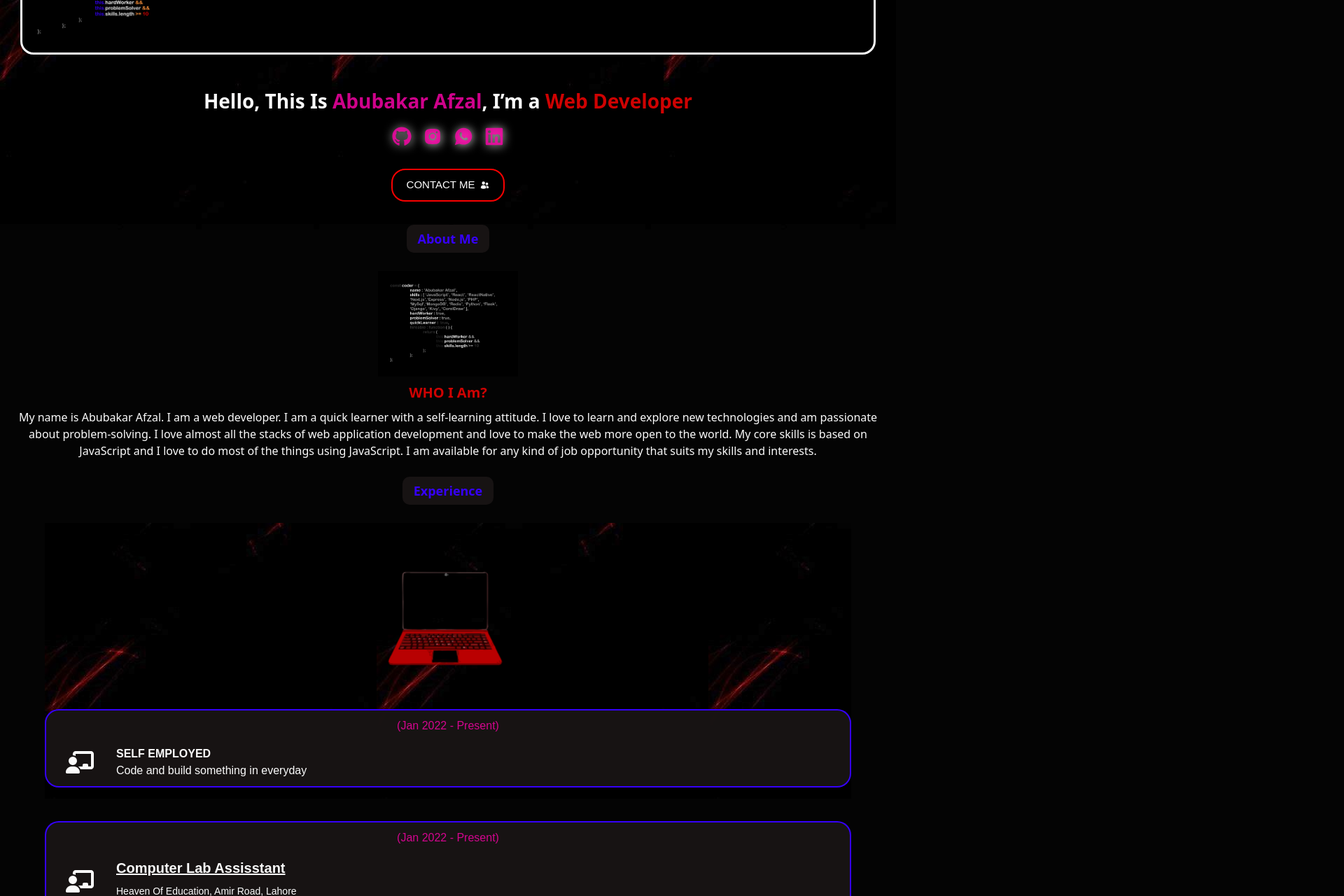
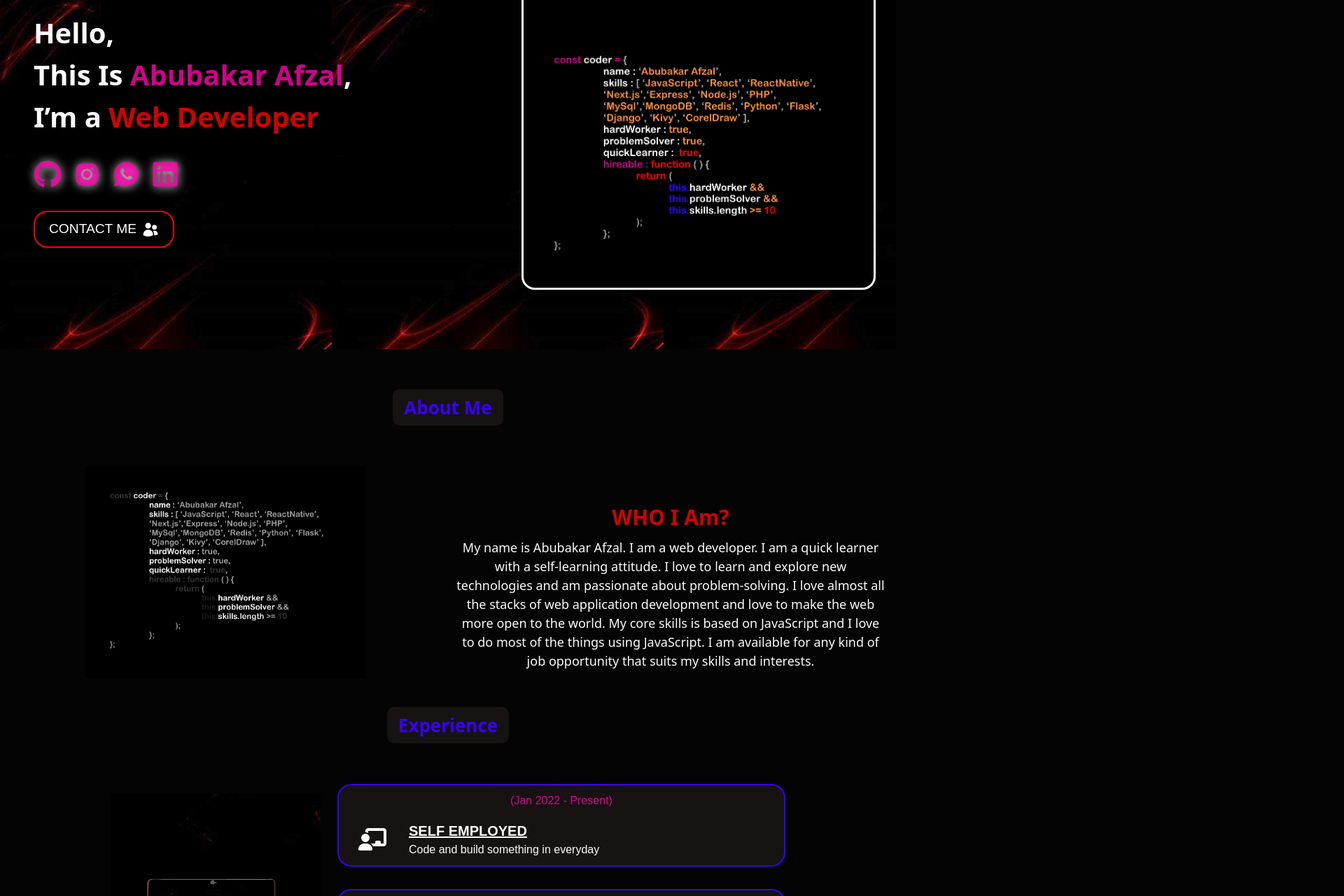
Before and after one commit to abubkar-afzal/Portfolio, a Next.js app: page /components/intro in a window 1280 px wide. Shown: the part 240-1520 px from the top of the page at 70% size, 1920 px wide, since content can reach past the window. Built offline with nearby package versions, Linux system fonts and the light colour scheme.

Commit message:
making responsive
There today I make intro, about, experience and skills page responsive today I fell so ill that's why I only make them I will complete them tomorrow as soon as possible at this point of my health I should go to bed else I will fall down to ground today  I am on short leave.

```diff
--- a/pages/components/about.js
+++ b/pages/components/about.js
@@ -5,25 +5,25 @@ import img1 from "../../public/introBlock.png";
 const About = () => {
   return (
     <>
-      <div className="sm:text-center sm:justify-items-center sm:space-y-[2rem] mx-5 mb-[2rem]">
-        <span className="text-[---bluecircleofcodeblock] bg-[---labelbg] text-[18px] font-bold p-2 rounded-[10px] px-[1rem]">
+      <div className="sm:text-center sm:justify-items-center sm:space-y-[2rem] mx-5 mb-[2rem]  mt-[4rem]">
+        <span className="text-[---bluecircleofcodeblock] bg-[---labelbg] text-[18px] font-bold p-2 rounded-[10px] px-[1rem] t:text-[24px] l:text-[26px] ll:text-[28px]">
           About Me
-        </span>
-        <div className="justify-items-center">
-          <div>
-
+        </span>   </div>
+        <div className="sm:text-center sm:justify-items-center sm:space-y-[2rem] mx-5 mb-[2rem]  mt-[4rem] justify-items-center t:grid t:grid-flow-col t:grid-cols-2 t:grid-rows-1 t:gap-x-[1.5rem] t:mx-[1rem] t:mb-[3rem] t:items-center">
+          <div className="t:col-start-1">
             <Image
               src={img1}
-              width={200}
-              height={200}
+              width={1200}
+              height={1200}
               alt="Profile Pic"
-              className="cursor-pointer hover:scale-[1.12] duration-[1s] saturate-0 hover:saturate-150"
+              className="cursor-pointer hover:scale-[1.12] duration-[1s] saturate-0 hover:saturate-150 t:w-[300px] l:w-[400px] ll:w-[500px]"
             />
           </div>
-          <div className="text-[---tlogo] font-black sm:my-2 sm:text-[20px]">
+          <div className="t:col-start-2 ">
+            <div className="text-[---tlogo] font-black sm:my-2 sm:text-[20px] t:text-[24px] l:text-[30px] ll:text-[40px]">
               WHO I Am?
             </div>
-          <div className="text-[---tw]">
+            <div className="text-[---tw] t:text-[16px] l:text-[18px] ll:text-[20px] ">
               My name is Abubakar Afzal. I am a web developer. I am a quick
               learner with a self-learning attitude. I love to learn and explore
               new technologies and am passionate about problem-solving. I love
@@ -35,6 +35,7 @@ const About = () => {
             </div>
           </div>
         </div>
+
     </>
   );
 };
--- a/pages/components/experience.js
+++ b/pages/components/experience.js
@@ -8,23 +8,25 @@ const Experience = () => {
   return (
     <>
       <div className=" sm:justify-items-center pb-[4rem]">
-        <span className="text-[---bluecircleofcodeblock] bg-[---labelbg] text-[18px] font-bold p-2 rounded-[10px] px-[1rem]">
+        <span className="text-[---bluecircleofcodeblock] bg-[---labelbg] text-[18px] font-bold p-2 rounded-[10px] px-[1rem] t:text-[24px] l:text-[26px] ll:text-[28px]">
           Experience
         </span>
-        <div className="flex flex-col space-y-[2rem]">
-            <div></div>
+        <div className="flex flex-col space-y-[2rem] t:grid t:grid-flow-col t:auto-cols-2 t:grid-rows-1 t:gap-x-[1.5rem] t:mx-[2rem] t:items-center t:mt-[2rem] t:justify-between">
+            <div className="t:hidden"></div>
 
-          <div className="sm:text-center sm:justify-items-center bg1 ">
+          <div className="sm:text-center sm:justify-items-center bg1 t:col-start-1  ">
             <div>
               <Image
                 src={laptop}
                 alt="laptop"
-                width={200}
-                height={200}
-                className={`animated`}
+                width={1200}
+                height={1200}
+                className={`animated sm:w-[200px] t:w-[250px] l:w-[300px] ll:w-[400px] mx-auto mt-[1rem]`}
               />
             </div>
-            <div className=" sm:w-[90vw] items-center space-x-2 text-center p-2 cursor-pointer border-[0.1px] rounded-[2rem] mb-[1rem] py-4 hover:scale-[1.04] neon-border-for-experince duration-[1s] bg-[---labelbg]">
+
+          </div> <div className="t:col-start-2 space-y-[2rem]">
+          <div className=" sm:w-[90vw] t:w-[50vw] items-center space-x-2 text-center p-2 cursor-pointer border-[0.1px] rounded-[2rem] mb-[1rem] py-4 hover:scale-[1.04] neon-border-for-experince duration-[1s] bg-[---labelbg]">
               <div className="text-[---pinkcircleofcodeblock]">
                 (Jan 2022 - Present)
               </div>
@@ -33,14 +35,14 @@ const Experience = () => {
                   <FaChalkboardUser className="text-[---tw] text-[40px]" />
                 </div>
                 <div className=" text-left">
-                  <div className="text-[---tw] font-bold">SELF EMPLOYED</div>
+                  <div className="text-[---tw] font-bold text-[20px] underline">SELF EMPLOYED</div>
                   <div className="text-[---tw]  ">
                     Code and build something in everyday
                   </div>
                 </div>
               </div>
             </div>
-          </div>
+
           <div
             onClick={() => {
               showLabExp(!labExp);
@@ -51,7 +53,7 @@ const Experience = () => {
             onMouseLeave={() => {
                 showLabExp(false);
             }}
-            className=" sm:w-[90vw] items-center space-x-2 text-center p-2 cursor-pointer border-[0.1px] rounded-[2rem] mb-[1rem] py-4 hover:scale-[1.04] neon-border-for-experince duration-[1s] bg-[---labelbg]"
+            className=" sm:w-[90vw] t:w-[50vw] items-center space-x-2 text-center p-2 cursor-pointer border-[0.1px] rounded-[2rem] mb-[1rem] py-4 hover:scale-[1.04] neon-border-for-experince duration-[1s] bg-[---labelbg]"
           >
             <div className="text-[---pinkcircleofcodeblock]">(Jan 2022 - Present)</div>
             <div className="flex space-x-[2rem] items-center mt-[1rem]">
@@ -102,7 +104,7 @@ const Experience = () => {
             onMouseLeave={() => {
                 showTecExp(false);
             }}
-            className=" sm:w-[90vw] items-center space-x-2 text-center p-2 cursor-pointer border-[0.1px] rounded-[2rem] mb-[1rem] py-4 hover:scale-[1.04] neon-border-for-experince duration-[1s] bg-[---labelbg]"
+            className=" sm:w-[90vw] t:w-[50vw] items-center space-x-2 text-center p-2 cursor-pointer border-[0.1px] rounded-[2rem] mb-[1rem] py-4 hover:scale-[1.04] neon-border-for-experince duration-[1s] bg-[---labelbg]"
           >
             <div className="text-[---pinkcircleofcodeblock]">(Jan 2022 - Present)</div>
             <div className="flex space-x-[2rem] items-center mt-[1rem]">
@@ -143,7 +145,7 @@ const Experience = () => {
               </>
             ) : null}
           </div>
-        </div>
+        </div></div>
       </div>
     </>
   );
--- a/pages/components/intro.js
+++ b/pages/components/intro.js
@@ -1,6 +1,6 @@
 import Image from "next/image";
 import React from "react";
-import codeBlock from '../../public/introBlock.png'
+import codeBlock from "../../public/introBlock.png";
 import { FaGithub } from "react-icons/fa";
 import { AiFillInstagram } from "react-icons/ai";
 import { IoLogoWhatsapp } from "react-icons/io";
@@ -9,36 +9,75 @@ import { HiUsers } from "react-icons/hi2";
 import Link from "next/link";
 
 const Intro = () => {
-    return ( <><div className="bg1 py-2 sm:grid sm:grid-flow-row sm:grid-cols-1 sm:grid-rows-1">
-             <div className="mx-[2rem] mb-[2rem] rounded-[1rem] sm:w-auto sm:h- outline-[---borderofcodeblock] outline cursor-pointer hover:scale-[1.08] duration-[2s] bg-black">
+  return (
+    <>
+      <div className="bg1 py-2 sm:grid sm:grid-flow-row sm:grid-cols-1 sm:grid-rows-1 t:grid t:grid-flow-col t:auto-cols-max t:grid-rows-1 t:pt-[20vh] t:pb-[7vh] l:pt-[15vh] ll:pt-[10vh] ll:pb-0">
+        <div className="t:col-start-2 mx-[2rem] mb-[2rem] rounded-[1rem] sm:w-auto  outline-[---borderofcodeblock] outline cursor-pointer hover:scale-[1.08] duration-[2s] bg-black">
           <div className="mx-auto mt-[4px] border-b-2 border-[---borderofcodeblock] ">
             <div className="flex p-2 ml-2 space-x-4">
-                    <div className="w-[1rem] h-[1rem] rounded-full bg-[---redcircleofcodeblock]"></div>
-                    <div className="w-[1rem] h-[1rem] rounded-full bg-[---pinkcircleofcodeblock]"></div>
-                    <div className="w-[1rem] h-[1rem] rounded-full bg-[---bluecircleofcodeblock]"></div>
+              <div className="w-[1rem] h-[1rem] l:w-[1.2rem] l:h-[1.2rem] ll:w-[1.5rem] ll:h-[1.5rem] rounded-full bg-[---redcircleofcodeblock]"></div>
+              <div className="w-[1rem] h-[1rem] l:w-[1.2rem] l:h-[1.2rem] ll:w-[1.5rem] ll:h-[1.5rem] rounded-full bg-[---pinkcircleofcodeblock]"></div>
+              <div className="w-[1rem] h-[1rem] l:w-[1.2rem] l:h-[1.2rem] ll:w-[1.5rem] ll:h-[1.5rem] rounded-full bg-[---bluecircleofcodeblock]"></div>
             </div>
           </div>
 
-            <div className="w-[250px]">
-               <Image src={codeBlock} alt="codeBlock" width={300} height={300} className="mt-[1rem]"/>
+          <div className="w-[250px] t:w-[400px] l:w-[500px] ll:w-[700px] t:mt-[4rem] l:mt-[3rem] ll:mt-[1rem]">
+            <Image
+              src={codeBlock}
+              alt="codeBlock"
+              width={1200}
+              height={1200}
+              className="mt-[1rem]"
+            />
           </div>
         </div>
-            <div className="mx-4 sm:text-center mt-[1rem]">
-                <span className="text-[---tw] sm:text-[28px] font-black  ">Hello, </span>
-                <span className="text-[---tw] sm:text-[28px] font-black  ">This Is <a className="text-[---introtextofabubakar] sm:text-[28px] font-black  cursor-pointer hover:scale-[1.12] duration-[1s]">Abubakar Afzal</a>, </span>
-                <span className="text-[---tw] sm:text-[28px] font-black  ">I&rsquo;m a <span className="text-[---tlogo] sm:text-[28px] font-black cursor-pointer hover:scale-[1.12] duration-[1s] ">Web Developer</span> </span>
+        <div className="t:col-start-1 t:content-center t:ml-[2rem]">
+        <div className="mx-4 sm:text-center t:text-left mt-[1rem]">
+          <span className="text-[---tw] sm:text-[28px] t:text-[32px] l:text-[40px] ll:text-[50px]  font-black  ">
+            Hello,{" "}
+          </span><br />
+          <span className="text-[---tw] sm:text-[28px] t:text-[32px] l:text-[40px] ll:text-[50px]  font-black  ">
+            This Is{" "}
+            <a className="text-[---introtextofabubakar] sm:text-[28px]  t:text-[32px] l:text-[40px] ll:text-[50px] font-black  cursor-pointer hover:scale-[1.12] duration-[1s]">
+              Abubakar Afzal
+            </a>
+            ,{" "}
+          </span><br />
+          <span className="text-[---tw] sm:text-[28px] t:text-[32px] l:text-[40px] ll:text-[50px]  font-black  ">
+            I&rsquo;m a{" "}
+            <span className="text-[---tlogo] sm:text-[28px] t:text-[32px] l:text-[40px] ll:text-[50px]  font-black cursor-pointer hover:scale-[1.12] duration-[1s] ">
+              Web Developer
+            </span>{" "}
+          </span>
         </div>
 
-            <div className="flex space-x-4 mt-[1rem] justify-center">
-            <Link href={`https://github.com/abubkar-afzal`}><FaGithub className="text-[---pinkcircleofcodeblock] text-[28px] cursor-pointer hover:scale-[1.2] hover:text-[---gh] DropShadow duration-[0.5s]"/></Link>
-                <Link href={`https://www.instagram.com/mr.syco.1?igsh=MWdmYXlsamozMDd0dw==`}><AiFillInstagram className="text-[---pinkcircleofcodeblock] text-[28px] cursor-pointer hover:scale-[1.2] hover:text-[---ig] DropShadow duration-[0.5s]"/>
-                </Link><Link href={`https://wa.me/send?phone=923270972423&text=How Can I Surve You ?`}> <IoLogoWhatsapp className="text-[---pinkcircleofcodeblock] text-[28px] cursor-pointer hover:scale-[1.2] hover:text-[---wa] DropShadow duration-[0.5s]"/> </Link>
-                <Link href={`/`}><FaLinkedin className="text-[---pinkcircleofcodeblock] text-[28px] cursor-pointer hover:scale-[1.2] hover:text-[---ln] DropShadow duration-[0.5s]"/>
-                </Link></div>
-            <div className="justify-items-center">
-                <button  className="rounded-[2rem] mb-[2rem] text-[---tw] flex  items-center text-[15px] border-[2px] mt-[2rem]  neon-border cursor-pointer hover:scale-[1.12] duration-[3s]">CONTACT ME <HiUsers  className="text-[---tw] text-[13px]  relative ml-2"/></button>
+        <div className="flex space-x-4 mt-[1rem] t:mt-[2rem] t:justify-start t:ml-[16px] justify-center">
+          <Link href={`https://github.com/abubkar-afzal`}>
+            <FaGithub className="text-[---pinkcircleofcodeblock] text-[28px] t:text-[32px] l:text-[40px] ll:text-[50px] cursor-pointer hover:scale-[1.2] hover:text-[---gh] DropShadow duration-[0.5s]" />
+          </Link>
+          <Link
+            href={`https://www.instagram.com/mr.syco.1?igsh=MWdmYXlsamozMDd0dw==`}
+          >
+            <AiFillInstagram className="text-[---pinkcircleofcodeblock] text-[28px] t:text-[32px] l:text-[40px] ll:text-[50px] cursor-pointer hover:scale-[1.2] hover:text-[---ig] DropShadow duration-[0.5s]" />
+          </Link>
+          <Link
+            href={`https://wa.me/send?phone=923270972423&text=How Can I Surve You ?`}
+          >
+            {" "}
+            <IoLogoWhatsapp className="text-[---pinkcircleofcodeblock] text-[28px] t:text-[32px] l:text-[40px] ll:text-[50px] cursor-pointer hover:scale-[1.2] hover:text-[---wa] DropShadow duration-[0.5s]" />{" "}
+          </Link>
+          <Link href={`/`}>
+            <FaLinkedin className="text-[---pinkcircleofcodeblock] text-[28px] t:text-[32px] l:text-[40px] ll:text-[50px] cursor-pointer hover:scale-[1.2] hover:text-[---ln] DropShadow duration-[0.5s]" />
+          </Link>
         </div>
-
-        </div></>)
-}
+        <div className="justify-items-center t:justify-items-start t:ml-[1rem] ">
+          <button className="rounded-[2rem] mb-[2rem] text-[---tw] flex  items-center text-[15px] t:text-[1rem] l:text-[1.2rem] ll:text-[1.4rem] border-[2px] mt-[2rem] neon-border cursor-pointer hover:scale-[1.12] duration-[3s]">
+            CONTACT ME{" "}
+            <HiUsers className="text-[---tw] text-[13px] t:text-[1rem] l:text-[1.5rem]  relative ml-2" />
+          </button>
+        </div></div>
+      </div>
+    </>
+  );
+};
 export default Intro;
--- a/pages/index.js
+++ b/pages/index.js
@@ -11,7 +11,7 @@ import Footer from "./components/footer";
 export default function Home() {
     return(<>
     {/* all pages will render there */}
-    <div >
+    <div className="overflow-x-hidden">
       <Navbar/>
       <Intro/>
       <About/>
```
Also changed, not shown: pages/components/skill.js (+8 -8 lines). Lines whose indentation alone changed are shown as unchanged.
